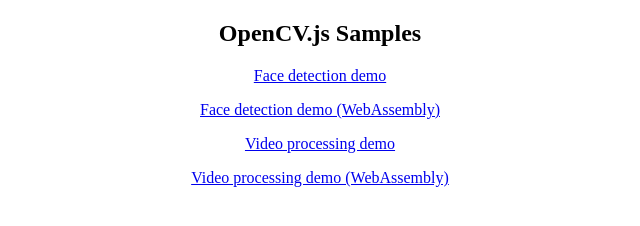
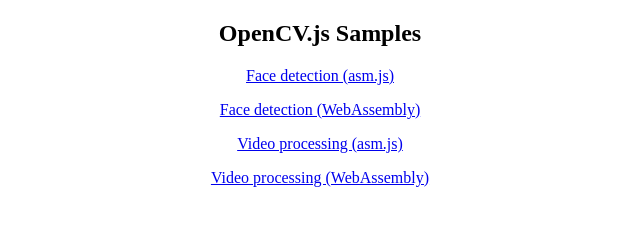
Before and after one commit to huningxin/opencv.js, a plain HTML site: page samples/index.html in a window 1280 px wide. Shown: the whole page, without its empty margins (320-960 px from the left). Drawn offline with Linux system fonts and the light colour scheme.

Commit message:
Add asm.js for demos

```diff
--- a/samples/index.html
+++ b/samples/index.html
@@ -25,13 +25,13 @@
 
       <h2 id="the-demos">OpenCV.js Samples</h2>
 
-      <p><a href="face-detection">Face detection demo</a></p>
+      <p><a href="face-detection">Face detection (asm.js)</a></p>
 
-      <p><a href="face-detection-wasm">Face detection demo (WebAssembly)</a></p>
+      <p><a href="face-detection-wasm">Face detection (WebAssembly)</a></p>
 
-      <p><a href="video-processing">Video processing demo</a></p>
+      <p><a href="video-processing">Video processing (asm.js)</a></p>
 
-      <p><a href="video-processing-wasm">Video processing demo (WebAssembly)</a></p>
+      <p><a href="video-processing-wasm">Video processing (WebAssembly)</a></p>
   </div>
 </body>
 </html>
```
